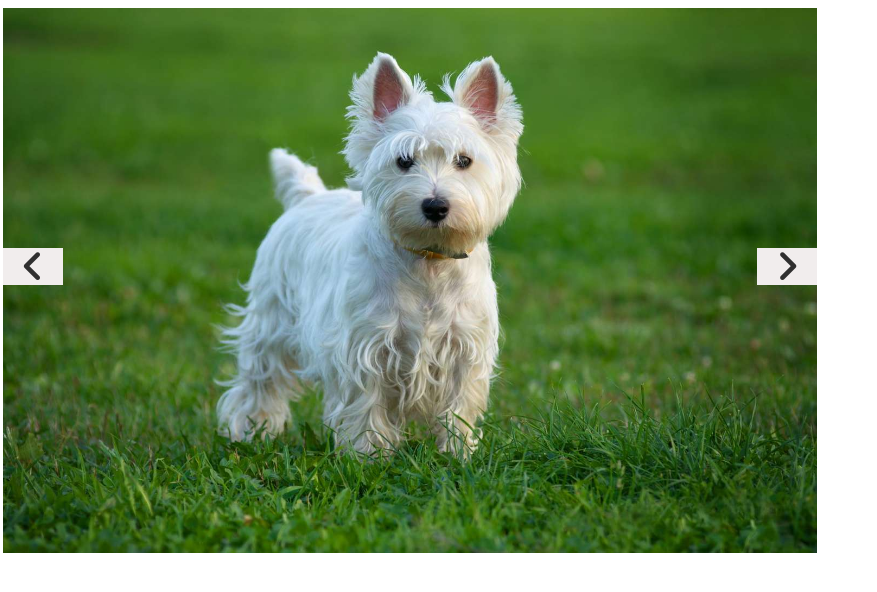
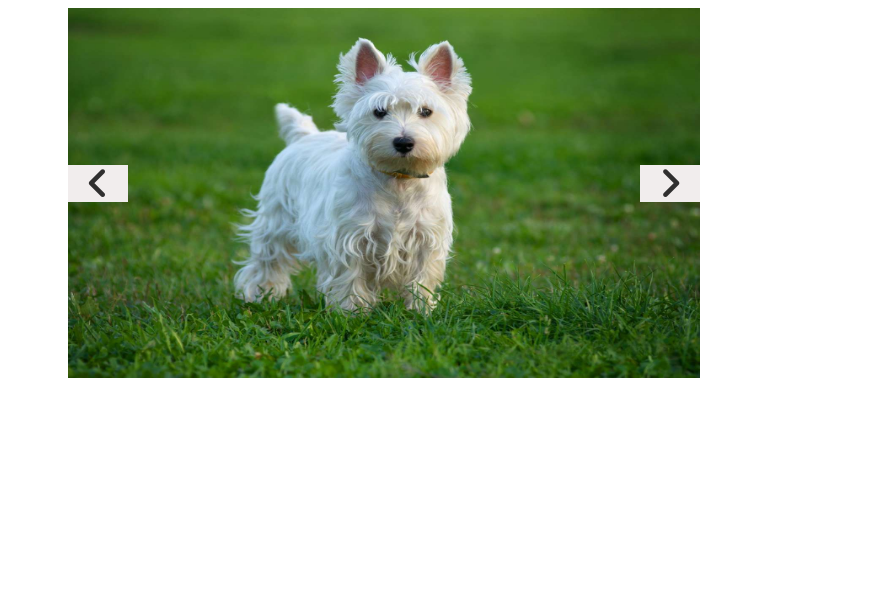
Before and after one commit to AhmedB5/Image-Slider., a plain HTML site: page index.html in a window 768 px wide. Shown: the whole page, 877 px wide, since content can reach past the window. Drawn offline with Linux system fonts and the light colour scheme; files whose address does not match are found by name.

Commit message:
Update style.css

```diff
--- a/style.css
+++ b/style.css
@@ -1,7 +1,12 @@
 img {
   width: 660px;
   height: 370px;
+  margin: 0 auto;
 }
+
+/* .focus {
+  margin: 100px;
+} */
 
 .main {
   width: min-content;
@@ -35,29 +40,37 @@ i {
   font-size: 37px;
   opacity: 0.8;
 }
+img {
+  width: 660px;
+  height: 370px;
+}
 
 @media (max-width: 767px) {
+  img {
+    width: 100%;
+    height: 370px;
+    margin: 0 auto;
+  }
+
   .main {
+    width: 100%;
+    margin: auto;
+    display: flex;
     position: relative;
-    left: -60px;
-  }
-  img {
-    width: 420px;
-    height: 340px;
+    left: -61px;
   }
 }
-@media (min-width: 768px) and (max-width: 850px) {
+
+@media (min-width: 768px) and (max-width: 914px) {
+  img {
+    width: 100%;
+    height: 370px;
+    margin: 0 auto;
+  }
   .main {
+    width: 100%;
+    margin: auto;
+    display: flex;
     position: relative;
-    left: -65px;
-  }
-  img {
-    width: 814px;
-    height: 340px;
-    height: 100%;
-  }
-  .back1,
-  .back2 {
-    top: 240px;
   }
 }
```
